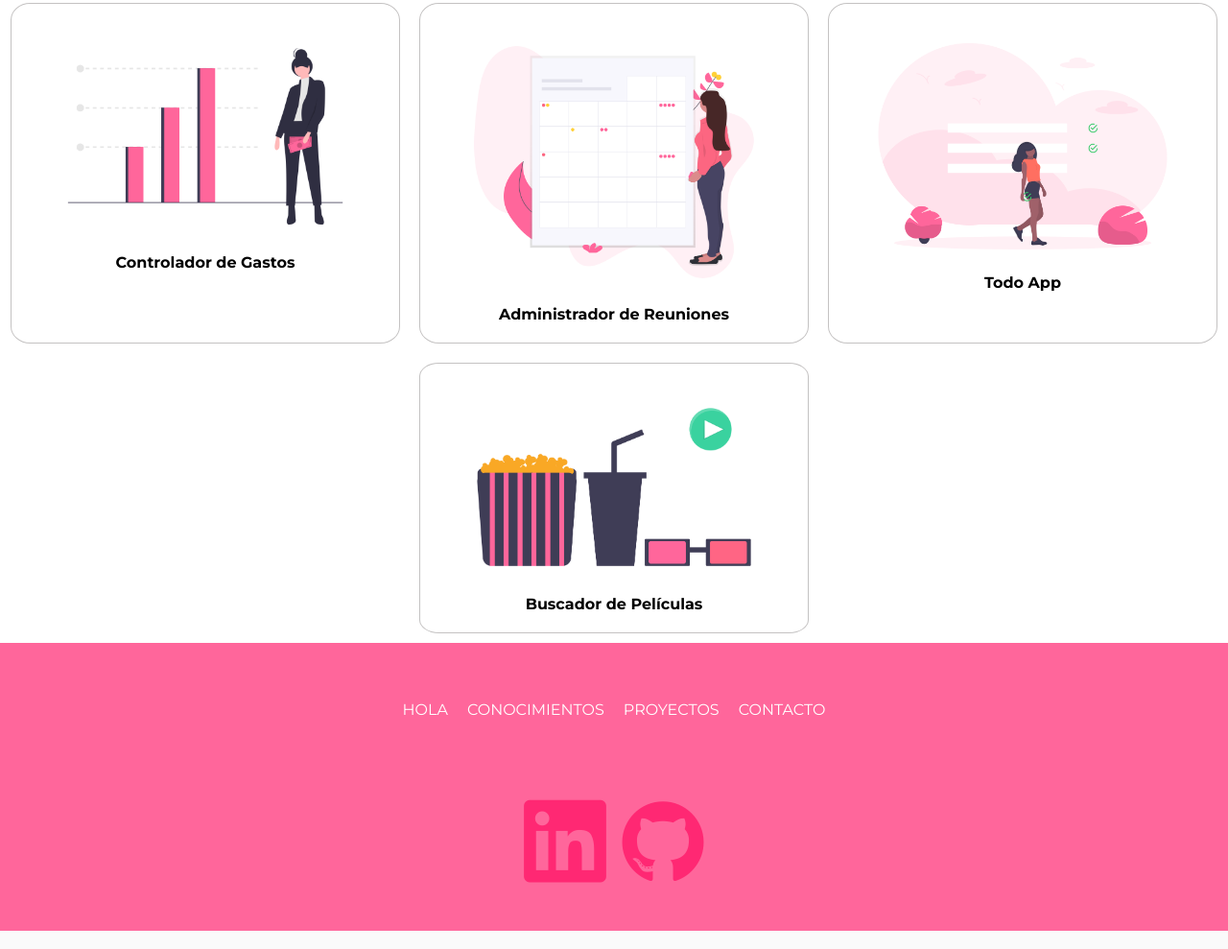
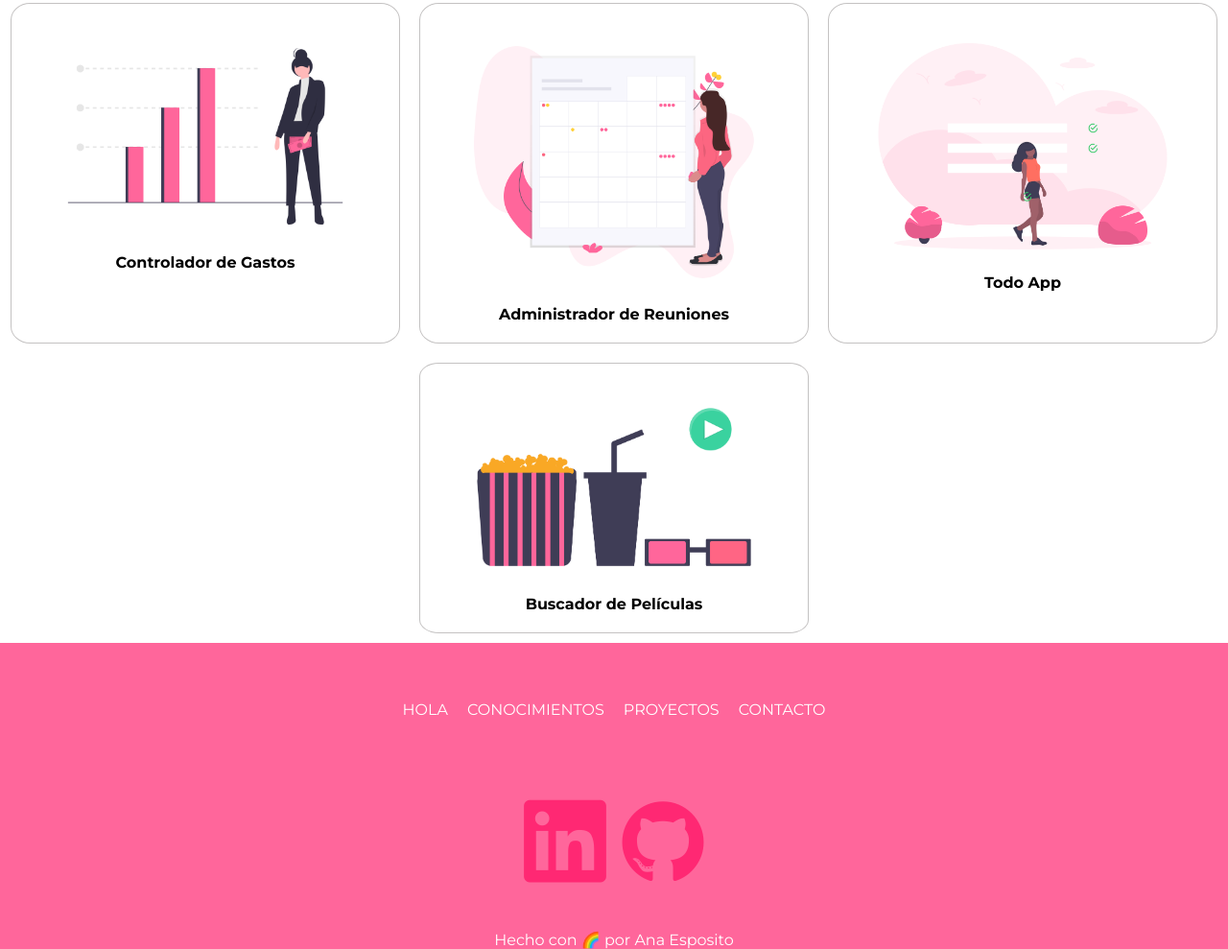
Before and after one commit to anaesposito/portfolio, a plain HTML site: page index.html in a window 1280 px wide. Shown: the part 3549-4538 px from the top of the page at 96% size. Drawn offline with nearby package versions, Linux system fonts and the light colour scheme.

Commit message:
agregue hecho con rainbow

```diff
--- a/index.html
+++ b/index.html
@@ -173,6 +173,9 @@
       <a href="https://github.com/anaesposito" class="foot dos"><i class="devicon-github-plain"></i></a>
 
      </div>
+     <div class="con-amor">
+       <p>Hecho con 🌈 por Ana Esposito</p>
+     </div>
 
         </ul>
       </nav>
--- a/style.css
+++ b/style.css
@@ -330,7 +330,8 @@ footer {
   margin: 20px;
 }
 
-.foot {
+.foot,
+.con-amor {
   text-decoration: none;
   color: white;
 }
@@ -355,10 +356,8 @@ footer {
   background-position: 0 100%;
 }
 
-/* probando responsive */
+/* Ingreso de @media*/
 
-/* el del footer re funciona ok*/
-/* el del header funciona ok faltan todavia links de nav dentro de la hamburguesa*/
 @media (max-width: 600px) {
   .ul-foot {
     flex-direction: column;
@@ -415,9 +414,4 @@ footer {
   .project-filters {
     flex-wrap: wrap;
   }
-
-  /*Hasta aca todo joya el @*/
 }
-
-/* revisar img con buenas practicas e iconos
-redisenar los divs de habilidades y proyectos con 1 div padre y 1 abuelo*/
```
